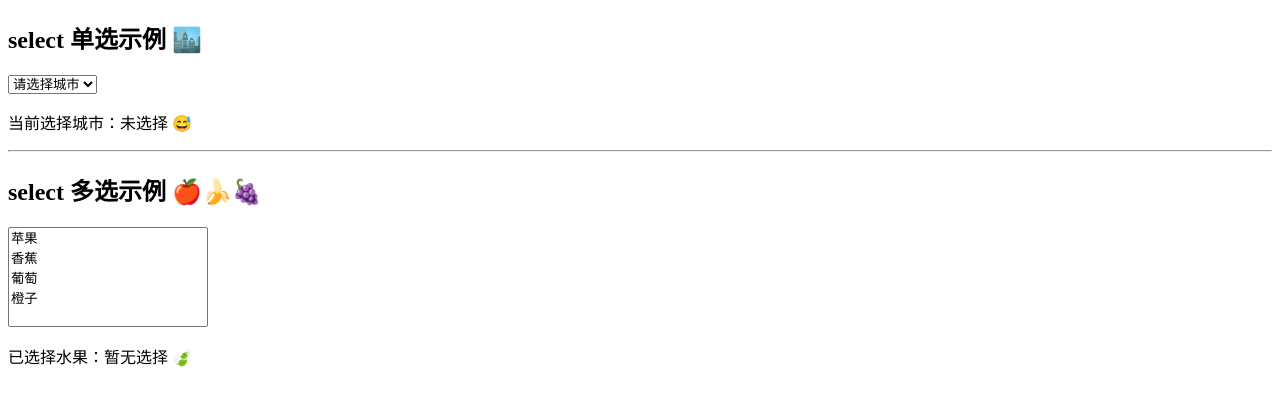
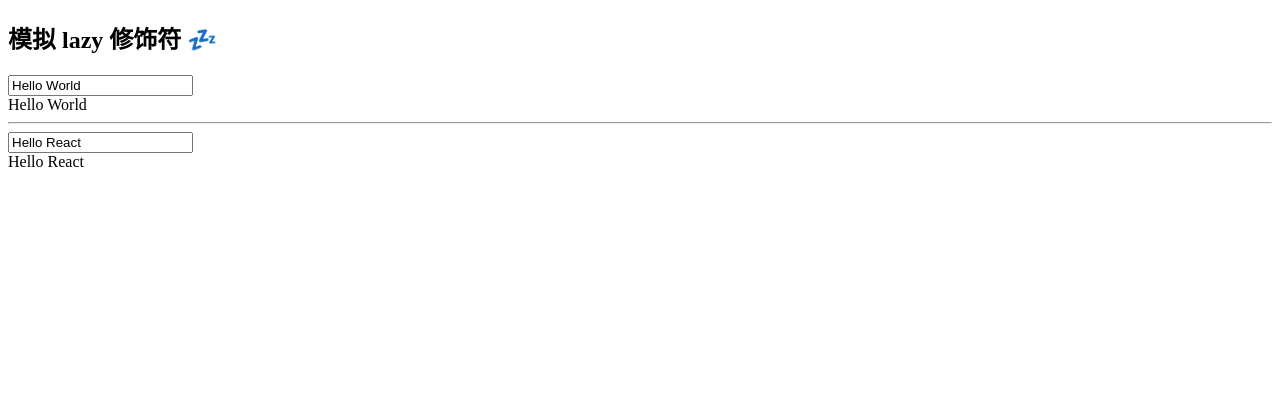
Before and after one commit to coder-klaus/react-tutorial, a React (Vite) app: page / in a window 1280 px wide. Shown: the top 406 px of the page. Built offline with nearby package versions, Linux system fonts and the light colour scheme.

Commit message:
fix: 同步非受控组件代码示例

```diff
--- a/src/App.jsx
+++ b/src/App.jsx
@@ -7,6 +7,8 @@
 // 002-多个表单项的统一处理
 // import App from './components/002-多个表单项的统一处理/001-文本输入框'
 // import App from './components/002-多个表单项的统一处理/002-checkbox'
-import App from './components/002-多个表单项的统一处理/003-select'
+// import App from './components/002-多个表单项的统一处理/003-select'
+// import App from './components/002-多个表单项的统一处理/004-初始值'
+import App from './components/002-多个表单项的统一处理/005-模拟lazy修饰符'
 
 export default App
--- a/src/components/002-多个表单项的统一处理/003-select.jsx
+++ b/src/components/002-多个表单项的统一处理/003-select.jsx
@@ -13,7 +13,7 @@ export class App extends PureComponent {
   handleChange = (event) => {
     const { name, value, multiple, selectedOptions } = event.target
 
-    // 对于 select 元素，存在如下两个 伪数组属性
+    // 对于 select 元素，存在如下两个 伪数组属性, 它们的类型都是 HTMLCollection
     // 1. selectedOptions：所有已选 option 的集合
     // 2. options：所有 option 的集合
     //    + 存在属性selectedIndex 表示当前选中项的索引
@@ -24,8 +24,8 @@ export class App extends PureComponent {
 
     if (multiple) {
       // 多选
-      const values = Array.from(selectedOptions)
-        .map(option => option.value)
+      // Array.from 的第二个参数 就是 map方法
+      const values = Array.from(selectedOptions, option => option.value)
       this.setState({ [name]: values })
     } else {
       // 单选
--- /dev/null
+++ b/src/components/002-多个表单项的统一处理/005-模拟lazy修饰符.jsx
@@ -0,0 +1,42 @@
+import { PureComponent } from 'react'
+
+export class App extends PureComponent {
+  state = {
+    inputValue: 'Hello World',
+    lazyInputValue: 'Hello React'
+  }
+
+  handleInputChange = (event, stateKey) => {
+    this.setState({
+      [stateKey]: event.target.value
+    })
+  }
+
+  render() {
+    return (
+      <>
+        <h2>模拟 lazy 修饰符 💤</h2>
+
+        {/* 在 input 元素上绑定 onChange 事件，其行为其实和原生的input方法效果类似 */}
+        <input
+          type="text"
+          value={this.state.inputValue}
+          onChange={event => this.handleInputChange(event, 'inputValue')}
+        />
+        <div>{this.state.inputValue}</div>
+
+        <hr />
+
+        {/* 如果需要模拟vue中lazy修饰符的效果，则需要使用onBlur事件结合非受控组件来完成 */}
+        <input
+          type="text"
+          defaultValue={this.state.lazyInputValue}
+          onBlur={event => this.handleInputChange(event, 'lazyInputValue')}
+        />
+        <div>{this.state.lazyInputValue}</div>
+      </>
+    )
+  }
+}
+
+export default App
```
Also changed, not shown: src/components/002-多个表单项的统一处理/004-初始值.jsx (added, +74 -0 lines).
